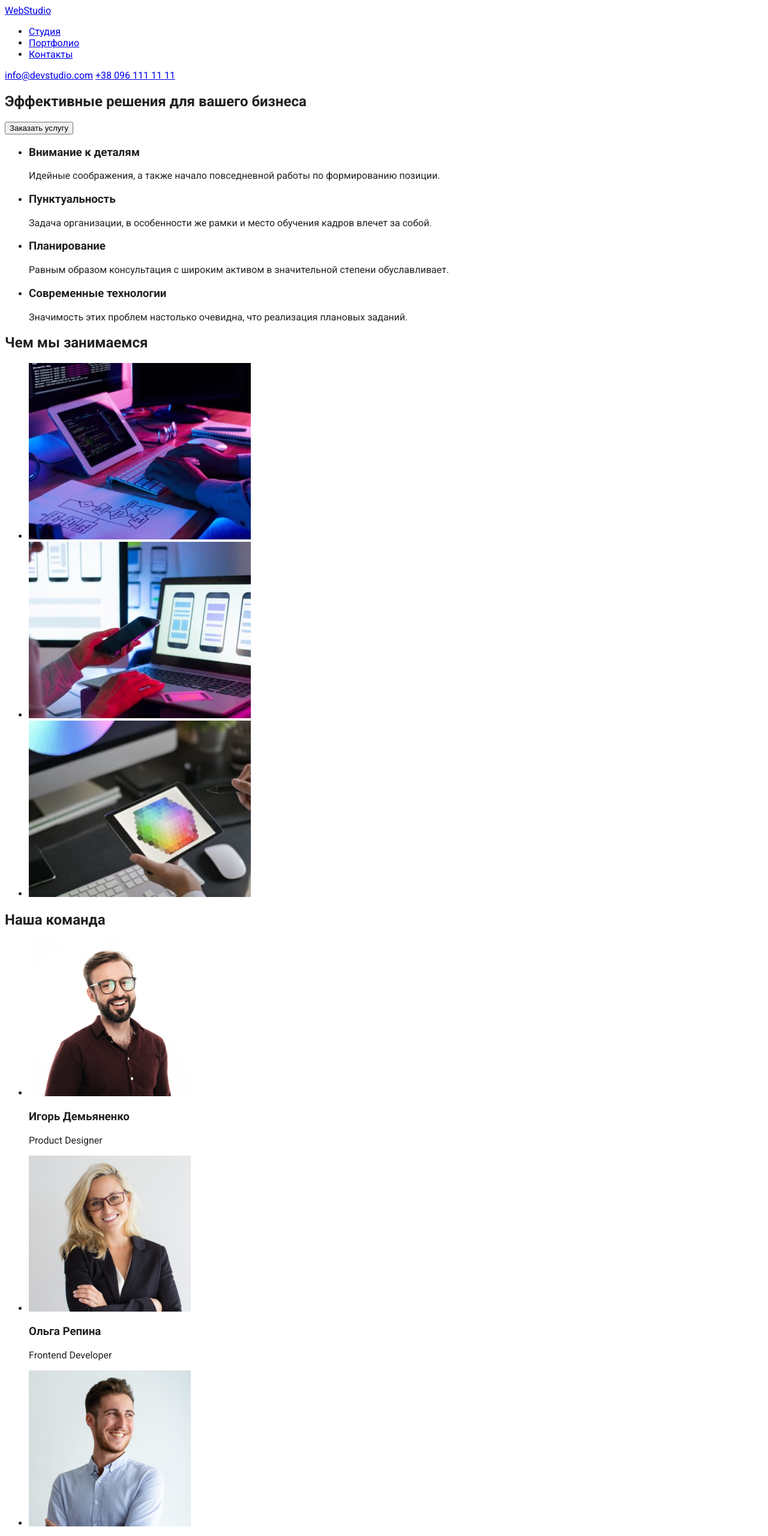
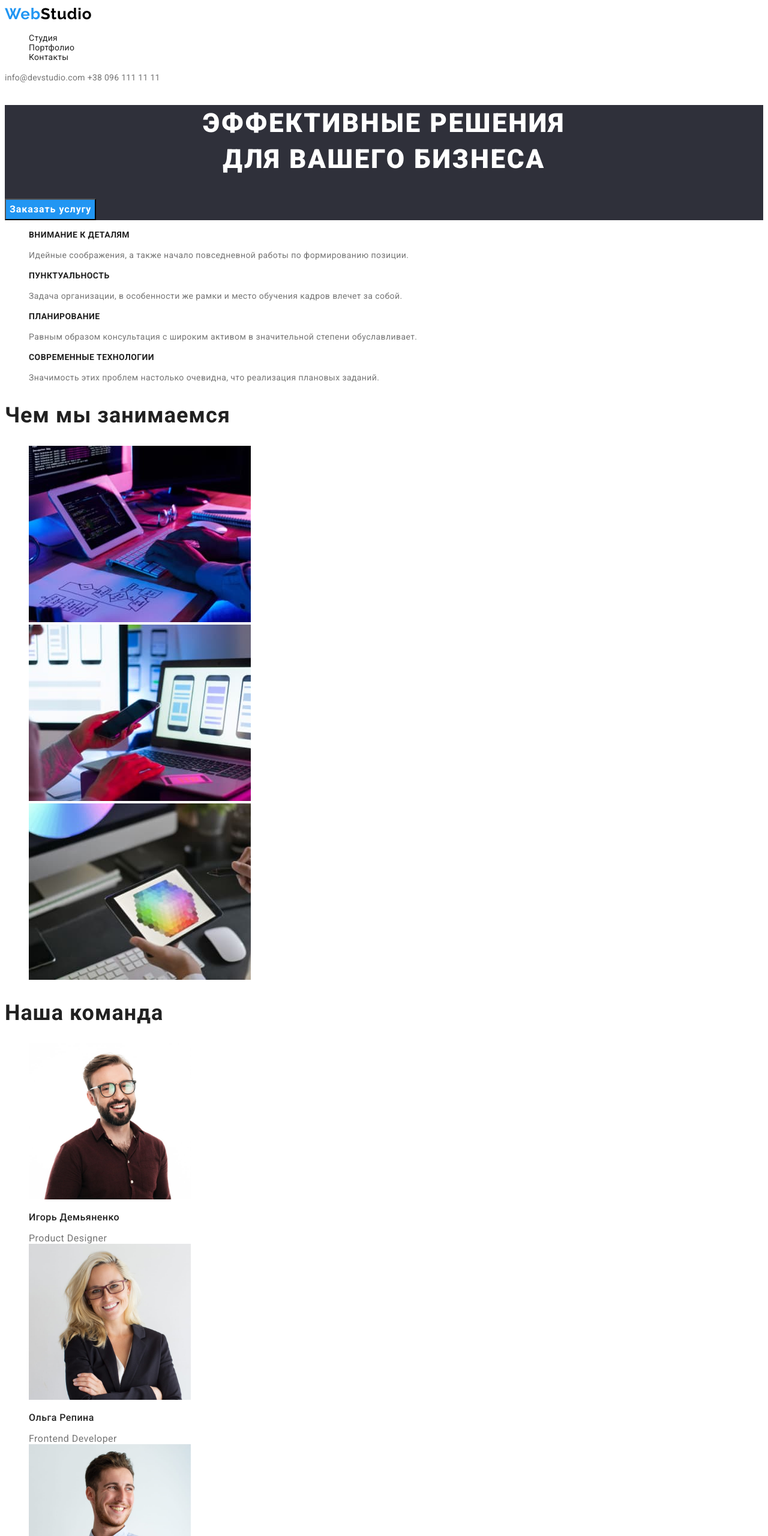
Before and after one commit to moskalenko23/goit-markup-hw-02, a plain HTML site: page index.html in a window 1280 px wide. Shown: the top 2560 px of the page at 60% size. Drawn offline with Linux system fonts and the light colour scheme.

Commit message:
add styles.css

```diff
--- a/css/styles.css
+++ b/css/styles.css
@@ -1,4 +1,167 @@
+:root {
+  --after-title-text-color: #757575;
+  --btn-background: #2196f3;
+  --accent-color: #2196f3;
+  --title-color: #212121;
+}
 body {
   font-family: 'Roboto', sans-serif;
   color: #212121;
 }
+a {
+  text-decoration: none;
+}
+p {
+  margin: 0;
+}
+.list {
+  list-style: none;
+}
+/*------------Header section--------------*/
+.header {
+  background: #ffffff;
+}
+.logo {
+  font-family: Raleway;
+  font-style: normal;
+  font-weight: bold;
+  font-size: 26px;
+  line-height: calc(31 / 26);
+  letter-spacing: 0.03em;
+  color: #000000;
+}
+.logo-span {
+  color: var(--accent-color);
+}
+.navigation {
+  background: #ffffff;
+}
+.header-item {
+  font-size: 14px;
+  line-height: calc(16 / 14);
+  letter-spacing: 0.02em;
+}
+.header-link {
+  font-family: inherit;
+  font-size: 14px;
+  line-height: calc(16 / 14);
+  letter-spacing: 0.02em;
+  color: var(--title-color);
+}
+.header-link:hover,
+.header-link:focus {
+  color: var(--accent-color);
+}
+.header-link-contacts {
+  font-size: 14px;
+  line-height: calc(16 / 14);
+  letter-spacing: 0.02em;
+  color: var(--after-title-text-color);
+}
+.header-link-contacts:hover,
+.header-link-contacts:focus {
+  color: var(--accent-color);
+}
+/*------------Main section--------------*/
+.hero {
+  background: #2f303a;
+}
+.title-hero {
+  font-weight: 900;
+  font-size: 44px;
+  line-height: calc(60 / 44);
+  text-align: center;
+  letter-spacing: 0.06em;
+  text-transform: uppercase;
+  color: #ffffff;
+}
+.btn-hero {
+  font-family: inherit;
+  cursor: pointer;
+  font-weight: bold;
+  font-size: 16px;
+  line-height: calc(30 / 16);
+  letter-spacing: 0.06em;
+  color: #ffffff;
+  background-color: var(--btn-background);
+}
+.sub-hero-title {
+  font-size: 14px;
+  line-height: calc(16 / 14);
+  letter-spacing: 0.03em;
+  text-transform: uppercase;
+  color: var(--title-color);
+}
+.text-sub-title {
+  font-weight: normal;
+  font-size: 14px;
+  line-height: calc(24 / 14);
+  letter-spacing: 0.03em;
+  color: var(--after-title-text-color);
+}
+.portfolio-title {
+  font-weight: bold;
+  font-size: 36px;
+  line-height: calc(42 / 36);
+  letter-spacing: 0.03em;
+}
+.team-title {
+  font-weight: bold;
+  font-size: 36px;
+  line-height: calc(42 / 36);
+  letter-spacing: 0.03em;
+}
+.title-team-members {
+  font-weight: 500;
+  font-size: 16px;
+  line-height: calc(19 / 16);
+  letter-spacing: 0.03em;
+}
+.vocation-team-members {
+  font-size: 16px;
+  line-height: calc(19 / 16);
+  letter-spacing: 0.03em;
+  color: var(--after-title-text-color);
+}
+/*------------Footer section--------------*/
+.footer {
+  background: #2f303a;
+}
+.logo-footer {
+  font-family: Raleway;
+  font-style: normal;
+  font-weight: bold;
+  font-size: 26px;
+  line-height: calc(31 / 26);
+  letter-spacing: 0.03em;
+  color: #ffffff;
+}
+.logo-footer-span {
+  color: var(--accent-color);
+}
+.footer-link-address {
+  font-style: normal;
+  font-size: 14px;
+  color: #ffffff;
+  line-height: calc(24 / 14);
+}
+.footer-list-item {
+  font-style: normal;
+  font-weight: normal;
+  font-size: 14px;
+  line-height: calc(24 / 14);
+  letter-spacing: 0.03em;
+  color: rgba(255, 255, 255, 0.6);
+}
+.footer-link {
+  font-style: normal;
+  font-weight: normal;
+  font-size: 14px;
+  line-height: calc(24 / 14);
+  letter-spacing: 0.03em;
+  color: rgba(255, 255, 255, 0.6);
+}
+.footer-link:hover,
+.footer-link:focus {
+  color: var(--accent-color);
+}
--- a/index.html
+++ b/index.html
@@ -13,89 +13,90 @@
         <body>
             <!--Header section-->
                 <header class="header">
-                        <a href="/" class="logo"><span>Web</span>Studio</a>
+                        <a href="/" class="logo"><span class="logo-span">Web</span>Studio</a>
                     <nav class="navigation">
-                        <ul class="header-list">
+                        <ul class="header-list list">
                             <li class="header-item"><a href="#studio" class="header-link">Студия</a></li>
-                            <li class="header-item"><a href="#portfolio" class="header-link">Портфолио</a></li>
+                            <li class="header-item"><a href="./portfolio.html" target="_blank" class="header-link">Портфолио</a></li>
                             <li class="header-item"><a href="#contact" class="header-link">Контакты</a></li>
                         </ul>
                     </nav>
-                        <a href="mailto:info@devstudio.com" class="header-link-mail">info@devstudio.com</a>
-                        <a href="tel:+380961111111" class="header-link-tel">+38 096 111 11 11</a>
+                        <a href="mailto:info@devstudio.com" class="header-link-contacts">info@devstudio.com</a>
+                        <a href="tel:+380961111111" class="header-link-contacts">+38 096 111 11 11</a>
                 </header>
             <!--Main section-->
                 <main>
-                    <section id="studio" class="caption">
-                        <h1 class="title-caption">Эффективные решения для вашего бизнеса</h1>
-                        <button type="button" class="btn-caption">Заказать услугу</button>
+                    <section id="studio" class="hero">
+                        <h1 class="title-hero">Эффективные решения <br> для вашего бизнеса</h1>
+                        <button type="button" class="btn-hero">Заказать услугу</button>
                     </section>
-                    <section class="hero">
-                        <ul class="hero-list">
-                            <li class="hero-item">
-                                <h3 class="hero-title">Внимание к деталям</h3>
-                                <p class="hero-sub-title">Идейные соображения, а также начало повседневной работы по формированию позиции.</p>
+                    <section class="sub-hero">
+                        <ul class="sub-hero-list list">
+                            <li class="sub-hero-item">
+                                <h3 class="sub-hero-title">Внимание к деталям</h3>
+                                <p class="text-sub-title">Идейные соображения, а также начало повседневной работы по формированию позиции.</p>
                             </li>
-                            <li class="hero-item">
-                                <h3 class="hero-title">Пунктуальность</h3>
-                                <p class="hero-sub-title">Задача организации, в особенности же рамки и место обучения кадров влечет за собой.</p>
+                            <li class="sub-hero-item">
+                                <h3 class="sub-hero-title">Пунктуальность</h3>
+                                <p class="text-sub-title">Задача организации, в особенности же рамки и место обучения кадров влечет за собой.</p>
                             </li>
-                            <li class="hero-item">
-                                <h3 class="hero-title">Планирование</h3>
-                                <p class="hero-sub-title">Равным образом консультация с широким активом в значительной степени обуславливает.</p>
+                            <li class="sub-hero-item">
+                                <h3 class="sub-hero-title">Планирование</h3>
+                                <p class="text-sub-title">Равным образом консультация с широким активом в значительной степени обуславливает.</p>
                             </li>
-                            <li class="hero-item">
-                                <h3 class="hero-title">Современные технологии</h3>
-                                <p class="hero-sub-title">Значимость этих проблем настолько очевидна, что реализация плановых заданий.</p>
+                            <li class="sub-hero-item">
+                                <h3 class="sub-hero-title">Современные технологии</h3>
+                                <p class="text-sub-title">Значимость этих проблем настолько очевидна, что реализация плановых заданий.</p>
                             </li>
                         </ul>
                     </section>
-                    <section id="portfolio">
-                        <h2>Чем мы занимаемся</h2>
-                            <ul>
-                                <li><img src="./images/img1.jpg" alt="Macbook на деревянном столе" width="370"></li>
-                                <li><img src="./images/img2.jpg" alt="Ноутбук на столе и смартфон в руке" width="370"></li>
-                                <li><img src="./images/img3.jpg" alt="Планшет в руках" width="370"></li>
+                    <section id="portfolio" class="portfolio-section">
+                        <h2 class="portfolio-title">Чем мы занимаемся</h2>
+                            <ul class="portfolio-list list">
+                                <li class="portfolio-list-item"><img src="./images/img1.jpg" alt="Macbook на деревянном столе" width="370"></li>
+                                <li class="portfolio-list-item"><img src="./images/img2.jpg" alt="Ноутбук на столе и смартфон в руке" width="370"></li>
+                                <li class="portfolio-list-item"><img src="./images/img3.jpg" alt="Планшет в руках" width="370"></li>
                             </ul>
                     </section>
-                    <section>
-                        <h2>Наша команда</h2>
-                            <ul>
-                                <li>
+                    <section class="team-section">
+                        <h2 class="team-title">Наша команда</h2>
+                            <ul class="team-list list">
+                                <li class="team-list-item">
                                     <img src="./images/team/i_dem.jpg" alt="мужчина с бородой в очках" width="270">
-                                    <h3>Игорь Демьяненко</h3>
-                                    <p>Product Designer</p>
+                                    <h3 class="title-team-members">Игорь Демьяненко</h3>
+                                    <p class="vocation-team-members">Product Designer</p>
                                 </li>
-                                <li>
+                                <li class="team-list-item">
                                     <img src="./images/team/o_rep.jpg" alt="девушка в очках" width="270">
-                                    <h3>Ольга Репина</h3>
-                                    <p>Frontend Developer</p>
+                                    <h3 class="title-team-members">Ольга Репина</h3>
+                                    <p class="vocation-team-members">Frontend Developer</p>
                                 </li>
-                                <li>
+                                <li class="team-list-item">
                                     <img src="./images/team/n_tar.jpg" alt="улыбающийся молодой мужчина" width="270">
-                                    <h3>Николай Тарасов</h3>
-                                    <p>Marketing</p>
+                                    <h3 class="title-team-members">Николай Тарасов</h3>
+                                    <p class="vocation-team-members">Marketing</p>
                                 </li>
-                                <li>
+                                <li class="team-list-item">
                                     <img src="./images/team/m_erm.jpg" alt="молодой мужчина в очках" width="270">
-                                    <h3>Михаил Ермаков</h3>
-                                    <p>UI Designer</p>
+                                    <h3 class="title-team-members">Михаил Ермаков</h3>
+                                    <p class="vocation-team-members">UI Designer</p>
                                 </li>
                             </ul>
                     </section>
                 </main>
             <!--Footer section-->
-                <footer id="contact">
-                    <a href="/"><span>Web</span>Studio</a>
-                    <address>
-                        <ul>
-                            <li>
+                <footer id="contact" class="footer">
+                    <a href="/" class="logo-footer"><span class="logo-footer-span">Web</span>Studio</a>
+                    <address class="address">
+                        <ul class="address-list list">
+                            <li class="footer-list-item">
                                 <a href="https://goo.gl/maps/HhhkS5GEAfCxWmF9A"
-                                target="_blank" rel="noopener norefferer nofollow">
+                                target="_blank" rel="noopener norefferer nofollow"
+                                class="footer-link-address">
                                 г. Киев, пр-т. Леси Украинки, 26</a>
                             </li>
-                            <li><a href="mailto:info@example.com">info@example.com</a></li>
-                            <li><a href="tel:+380991111111">+38 099 111 11 11</a></li>
+                            <li class="footer-list-item"><a href="mailto:info@example.com" class="footer-link">info@example.com</a></li>
+                            <li class="footer-list-item"><a href="tel:+380991111111" class="footer-link">+38 099 111 11 11</a></li>
                         </ul>
                     </address>
                 </footer>
```
Also changed, not shown: portfolio.html (added, +12 -0 lines).
